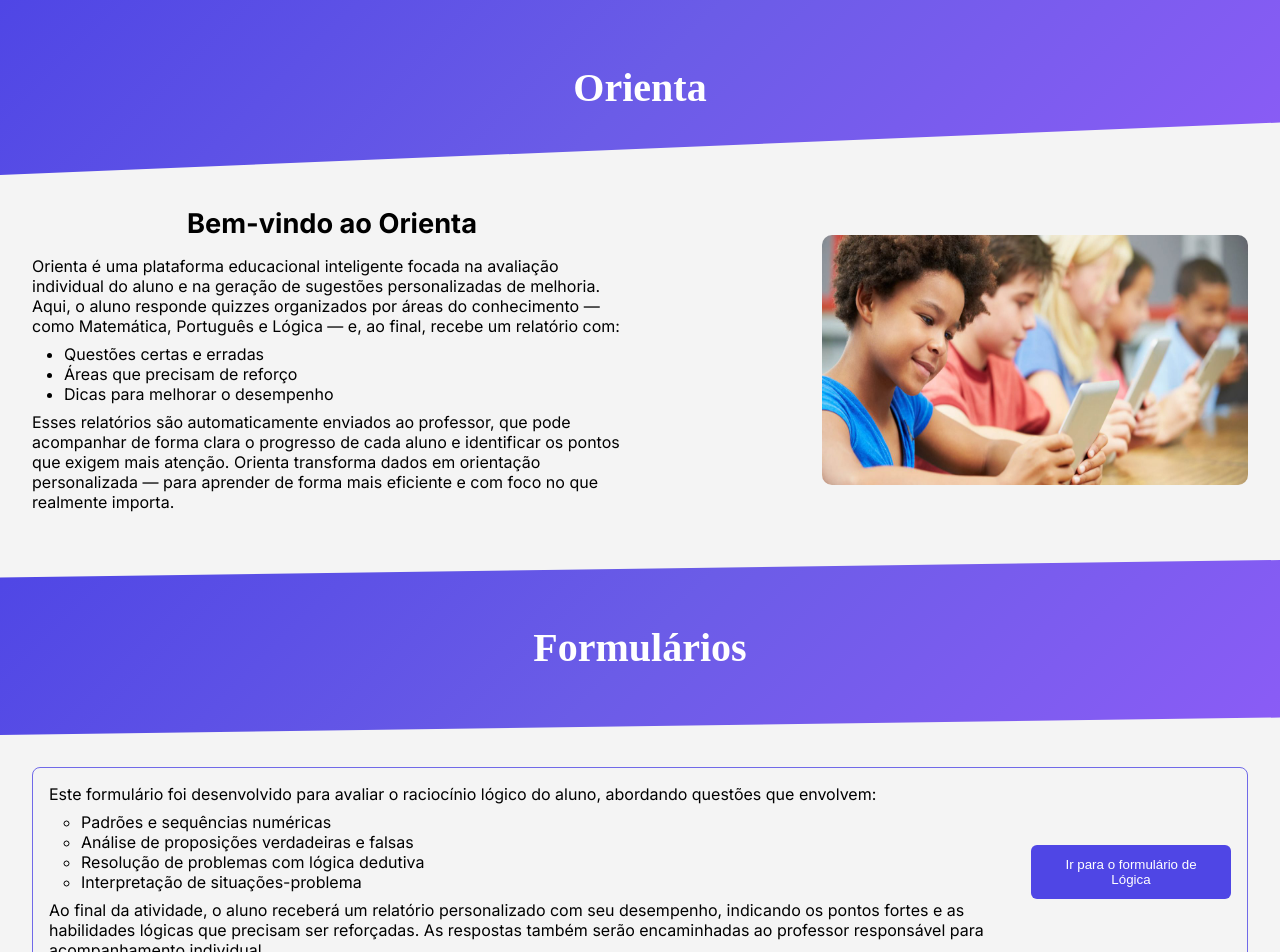
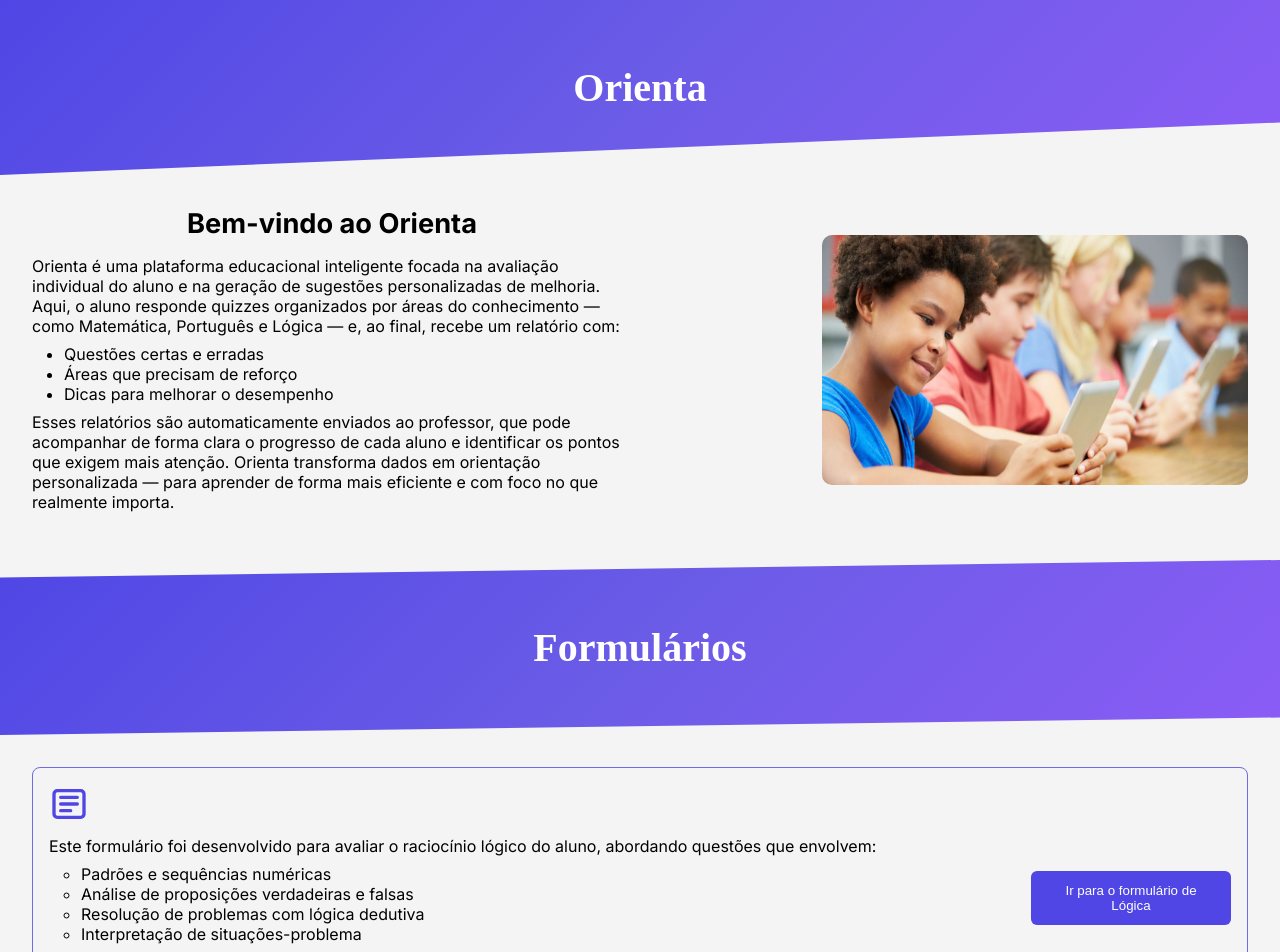
Before and after one commit to VitorSchumacher/21-tiao-e-bastiao, a React (Vite) app: page /home in a window 1280 px wide. Shown: the top 952 px of the page. Built offline with nearby package versions, Linux system fonts and the light colour scheme; sample sign-in values are in the browser's storage; a web font is replaced by a local one.

Commit message:
Add form icon component and integrate in Home page

```diff
--- /dev/null
+++ b/src/components/FormIcon.jsx
@@ -0,0 +1,23 @@
+import React from "react";
+
+const FormIcon = ({ size = 24, ...props }) => (
+  <svg
+    xmlns="http://www.w3.org/2000/svg"
+    viewBox="0 0 24 24"
+    fill="none"
+    width={size}
+    height={size}
+    stroke="currentColor"
+    strokeWidth="2"
+    strokeLinecap="round"
+    strokeLinejoin="round"
+    {...props}
+  >
+    <rect x="3" y="4" width="18" height="16" rx="2" ry="2" />
+    <line x1="7" y1="8" x2="17" y2="8" />
+    <line x1="7" y1="12" x2="17" y2="12" />
+    <line x1="7" y1="16" x2="13" y2="16" />
+  </svg>
+);
+
+export default FormIcon;
--- a/src/pages/Home.jsx
+++ b/src/pages/Home.jsx
@@ -3,6 +3,7 @@ import styled from "styled-components";
 import Button from "../components/Button";
 import LogoutButton from "../components/LogoutButton";
 import DoubleDiagonalBanner from "../components/DoubleDiagonalBanner";
+import FormIcon from "../components/FormIcon";
 import { useNavigate } from "react-router-dom";
 
 const Container = styled.div`
@@ -99,7 +100,7 @@ const Home = () => {
             }}
           >
             <div style={{ flex: 1, minWidth: "300px" }}>
-              {/* adicionar icone de formulario  */}
+              <FormIcon size={40} style={{ color: "#4f46e5", marginBottom: "0.5rem" }} />
               <p>
                 Este formulário foi desenvolvido para avaliar o raciocínio
                 lógico do aluno, abordando questões que envolvem:
```
